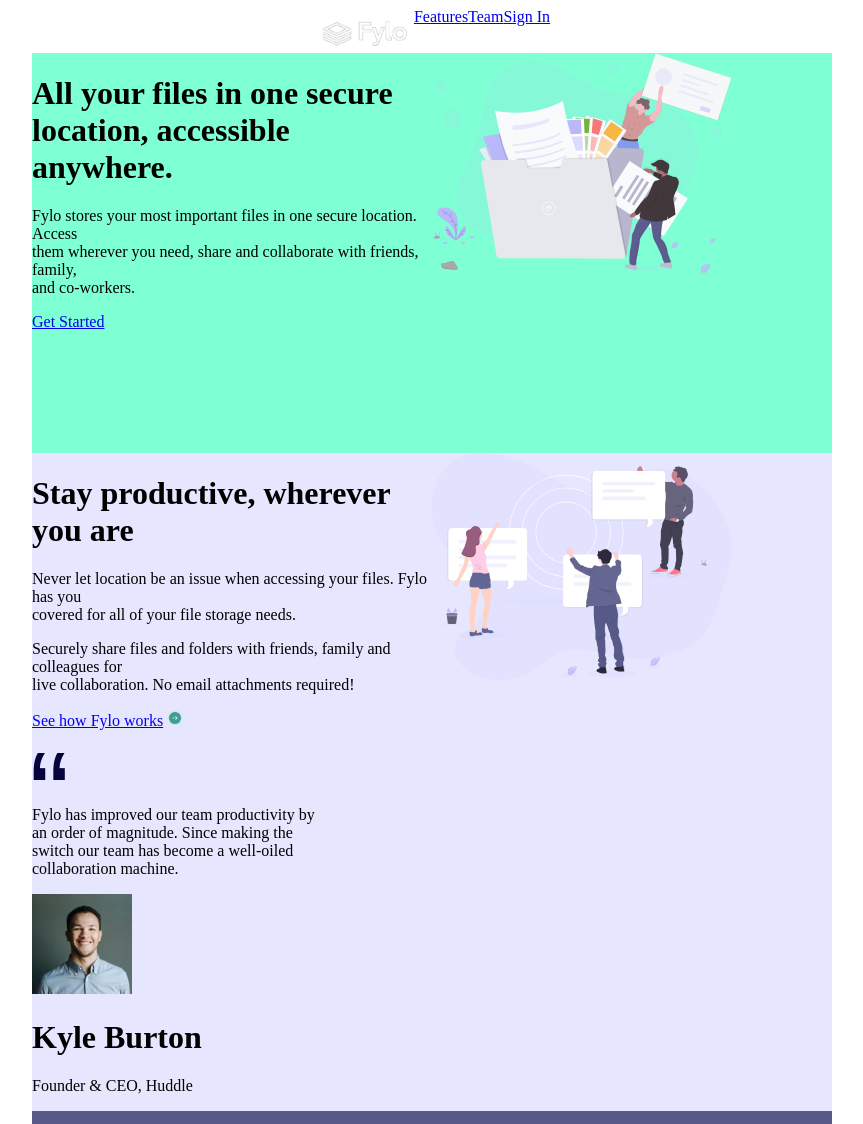
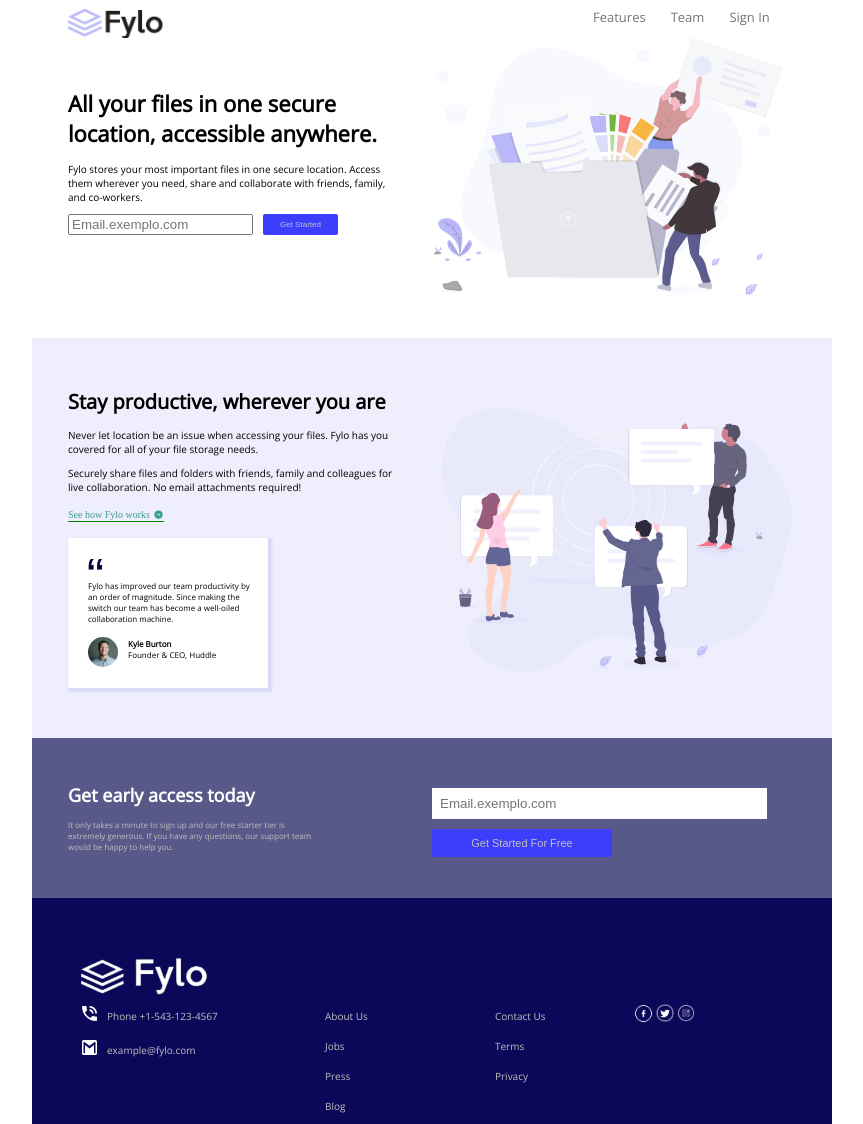
Before and after one commit to renangasparalvescabral/pagina-de-layout, a plain HTML site: page index.html in a window 1280 px wide. Shown: the top 1124 px of the page, without its empty margins (208-1071 px from the left). Drawn offline with nearby package versions, Linux system fonts and the light colour scheme.

Commit message:
projeto finalizado! 1° & 2° 3° 4° containers configurado, cabeçalho e ajustes de fonts

```diff
--- a/index.css
+++ b/index.css
@@ -7,18 +7,76 @@ body{
 
 .class-cabecalho{
     display: flex;
-    justify-content: center;
-    align-content: center;
 }
 
+.class-cabecalho a{
+    font-family: 'Open Sans', sans-serif;
+    font-size: 13px;
+}
 
+.logo-cabecalho{
+    margin-left: 36px;
+}
+
+.class-features{
+    margin-left: 425px;
+    text-decoration: none;
+    color: rgb(119, 117, 117);
+}
+
+.class-team{
+    margin-left: 25px;
+    text-decoration: none;
+    color: rgb(119, 117, 117);
+}
+
+.class-sign{
+    margin-left: 25px;
+    text-decoration: none;
+    color: rgb(119, 117, 117);
+}
+/*.............................................*/
 .container-1{
     display: grid;
     justify-content: center;
     align-content: center;
     grid-template-columns: 400px 400px;
-    grid-template-rows: 200px 200px;
-    background-color: aquamarine;
+    grid-template-rows: 300px;
+}
+
+.text-grid1{
+    font-size: 22px;
+    margin-top: 50px;
+    margin-left: 36px;
+    font-family: 'Open Sans', sans-serif;
+}
+
+.paragrafo-grid1{
+    font-size: 10px;
+    margin-left: 36px;
+    font-family: 'Open Sans', sans-serif;
+}
+
+.class-link-grid1{
+    display: flex;
+
+}
+
+.link-type-grid1{
+    margin-right: 200px;
+    outline: 0;
+    margin-left: 36px;
+}
+
+.link-get-grid1{
+    text-decoration: none;
+    background-color: rgb(61, 61, 252);
+    color:  hsl(0, 0%, 75%);
+    border-radius: 2px;
+    font-size: 8px;
+    border-width: 0px;
+    margin-left: -190px;
+    padding: 0px 17px;
 }
 
 /*............................................*/
@@ -28,9 +86,99 @@ body{
     justify-content: center;
     align-content: center;
     grid-template-columns: 400px 400px;
-    grid-template-rows: 300px;
-    background-color: hsl(240, 100%, 95%);
+    grid-template-rows: 400px;
+    background-color: hsl(240, 71%, 96%);
 }
+
+.class-grid2{
+    padding-bottom: -30px;
+}
+
+.h1-grid2{
+    font-size: 20px;
+    margin-top: 50px;
+    margin-left: 36px;
+    font-family: 'Open Sans', sans-serif;
+}
+
+.paragrafo-grid2{
+    font-size: 10px;
+    margin-left: 36px;
+    font-family: 'Open Sans', sans-serif;
+}
+
+.link-grid2{
+    font-size: 10px;
+    margin-left: 36px;
+    color: hsl(170, 45%, 43%);
+    text-decoration: none;
+    border-bottom: 1px solid green;
+    padding-bottom: 1px;
+}
+
+.logo-grid2{
+    width: 11px;
+    transform: translate(-6px, 4px);
+    border-bottom: 1px solid green;
+    padding-left: 5px;
+    padding-bottom: 1px;
+}
+
+.img-grid2{
+    margin-top: 70px;
+    margin-left: 10px;
+}
+
+.class-documentario{
+    margin-top: -200px;
+    margin-left: 36px;
+    width: 200px;
+    height: 150px;
+    box-sizing: border-box;
+    box-shadow: 2px 2px 2px 2px rgb(218, 218, 247);
+    background-color: white;
+}
+
+.aspas{
+    width: 15px;
+    margin-top: 20px;
+    margin-left: 20px;
+}
+
+.paragrafo-documentario{
+    font-size: 8px;
+    margin-top: 5px;
+    margin-left: 20px;
+    font-family: 'Open Sans', sans-serif;
+}
+
+.img-pessoa-kyle{
+    display: flex;
+    margin-top: 8px;
+    margin-left: 20px;
+}
+
+.img-kyle{
+    width: 30px;
+    height: 30px;
+    margin-top: 5px;
+    border-radius: 20px;
+}
+
+.nome-kyle{
+    font-size: 8px;
+    padding-left: 10px;
+    margin-bottom: -8px;
+    font-family: 'Open Sans', sans-serif;
+}
+
+.função-kyle{
+    font-size: 8px;
+    padding-left: 10px;
+    font-family: 'Open Sans', sans-serif;
+}
+
+
 
 /*............................................*/
 
@@ -46,16 +194,18 @@ body{
 
 .text-get{
     color: white;
-    margin-top: 40px;
+    margin-top: 45px;
     margin-left: 36px;
-    font-size: 20px;
+    font-size: 18px;
+    font-family: 'Open Sans', sans-serif;
 }
 
 .paragrafo-get{
     color: hsl(0, 0%, 75%);
-    font-size: 10px;
-    margin-top: 20px;
+    font-size: 8px;
+    margin-top: 10px;
     margin-left: 36px;
+    font-family: 'Open Sans', sans-serif;
 }
 
 .class-link{
@@ -119,6 +269,7 @@ body{
     font-size: 10px;
     margin-top: 20px;
     padding-left: 10px;
+    font-family: 'Open Sans', sans-serif;
 }
 
 .class-email{
@@ -145,6 +296,7 @@ body{
     padding: 8px;
     color: hsl(0, 0%, 75%);
     text-decoration: none;
+    font-family: 'Open Sans', sans-serif;
 }
 
 .class-contact{
@@ -159,6 +311,7 @@ body{
     padding: 8px;
     color: hsl(0, 0%, 75%);
     text-decoration: none;
+    font-family: 'Open Sans', sans-serif;
 }
 
 .class-icones{
@@ -182,3 +335,15 @@ body{
     width: 22px;
     height: 22px;
 }
+
+/*.............................................*/
+
+.attribution{
+    display: flex;
+    justify-content: center;
+    font-family: 'Open Sans', sans-serif;
+}
+
+.attribution a{
+    text-decoration: none;
+}
--- a/index.html
+++ b/index.html
@@ -6,7 +6,9 @@
   <link rel="icon" type="image/png" sizes="32x32" href="./images/layout-logo.jpg">
   <link rel="Stylesheet" type="text/css" href="index.css">
   <title>Pagina de layout</title>
-
+  <style>
+    @import url('https://fonts.googleapis.com/css2?family=Open+Sans&display=swap');
+  </style>
   <!--
   ## Layout
 
@@ -50,11 +52,14 @@ The designs were created to the following widths:
 <body>
 
   <div class="class-cabecalho">
-    <img class="img-cabecalho" src="./images/fylo-logo_2-removebg-preview.png" width="100">
+    <img class="logo-cabecalho" src="./images/fylo logo preto.png" width="100">
     <a class="class-features" href="Features">Features</a>
     <a class="class-team" href="Team">Team</a>
     <a class="class-sign" href="Sign In">Sign In</a>
+
   </div>
+
+
 
   <div class="container-1">
 
@@ -66,11 +71,14 @@ The designs were created to the following widths:
         them wherever you need, share and collaborate with friends, family,<br>
         and co-workers.
       </p>
-      <a class="link-grid1"  href="Get Started">Get Started</a>
+      <form class="class-link-grid1">
+        <input class="link-type-grid1" type="text" placeholder="Email.exemplo.com">
+        <input class="link-get-grid1" type="submit" value="Get Started">
+      </form>
     </div>
 
     <div>
-      <img class="foto-grid1" src="./images/illustration-1.svg" width="300">
+      <img class="foto-grid1" src="./images/illustration-1.svg" width="350">
     </div>
 
   </div>
@@ -81,7 +89,7 @@ The designs were created to the following widths:
 
 
     <div class="class-grid2" >
-      <h1 class="text-grid2" >Stay productive, wherever you are</h1>
+      <h1 class="h1-grid2" >Stay productive, wherever you are</h1>
       <p class="paragrafo-grid2">
         Never let location be an issue when accessing your files. Fylo has you<br>
         covered for all of your file storage needs.
@@ -91,25 +99,29 @@ The designs were created to the following widths:
         live collaboration. No email attachments required!
       </p>
       <a class="link-grid2"  href="See how fylo works">See how Fylo works</a>
-      <img class="img-grid2" src="./images/icon-arrow.svg">
-
+      <img class="logo-grid2" src="./images/icon-arrow.svg">
     </div>
 
-    <div>
-      <img src="./images/illustration-2.svg" width="300">
+
+    <div class="img-inlustrativa" >
+      <img class="img-grid2" src="./images/illustration-2.svg" width="350">
     </div>
 
-    <div>
-      <img src="./images/icon-quotes.svg" width="35">
-      <p>Fylo has improved our team productivity by<br>
+
+    <div class="class-documentario">
+      <img class="aspas" src="./images/icon-quotes.svg" width="35">
+      <p class="paragrafo-documentario" >Fylo has improved our team productivity by<br>
         an order of magnitude. Since making the<br>
         switch our team has become a well-oiled<br>
         collaboration machine.
       </p>
-      <img src="./images/avatar-testimonial.jpg" width="100">
-      <h1>Kyle Burton</h1>
-      <p>Founder & CEO, Huddle</p>
-
+      <div class="img-pessoa-kyle">
+          <img class="img-kyle" src="./images/avatar-testimonial.jpg" width="100">
+        <div class="class-info" >
+          <h1 class="nome-kyle" >Kyle Burton</h1>
+          <p class="função-kyle" >Founder & CEO, Huddle</p>
+        </div>
+      </div>
     </div>
   </div>
 
@@ -117,9 +129,10 @@ The designs were created to the following widths:
   <div class="container-3">
     <div>
       <h1 class="text-get" >Get early access today</h1>
-      <p class="paragrafo-get" >It only takes a minute to sign up and our free starter tier is<br>
-        extremely generous. If you have any questions, our support team <br>
-        would be happy to help you.
+      <p class="paragrafo-get" >It only takes a minute
+         to sign up and our free starter tier is<br>
+         extremely generous. If you have any questions, our support team <br>
+         would be happy to help you.
       </p>
     </div>
     <form class="class-link">
@@ -170,10 +183,10 @@ The designs were created to the following widths:
 
 
   <footer>
-    <p class="attribution">
-      Challenge by <a href="https://www.frontendmentor.io?ref=challenge"
-      target="_blank">Frontend Mentor</a>.
-      Coded by <a href="#">Your Name Here</a>.
+    <p class="attribution">Challenge by
+      <a href="https://www.frontendmentor.io?ref=challenge" target="_blank">Frontend Mentor</a>.
+      Coded by
+      <a href="#"> Renan gaspar </a>.
     </p>
   </footer>
   </body>
```
Also changed, not shown: images/fylo logo preto.png (added), images/images (1).png (added).
